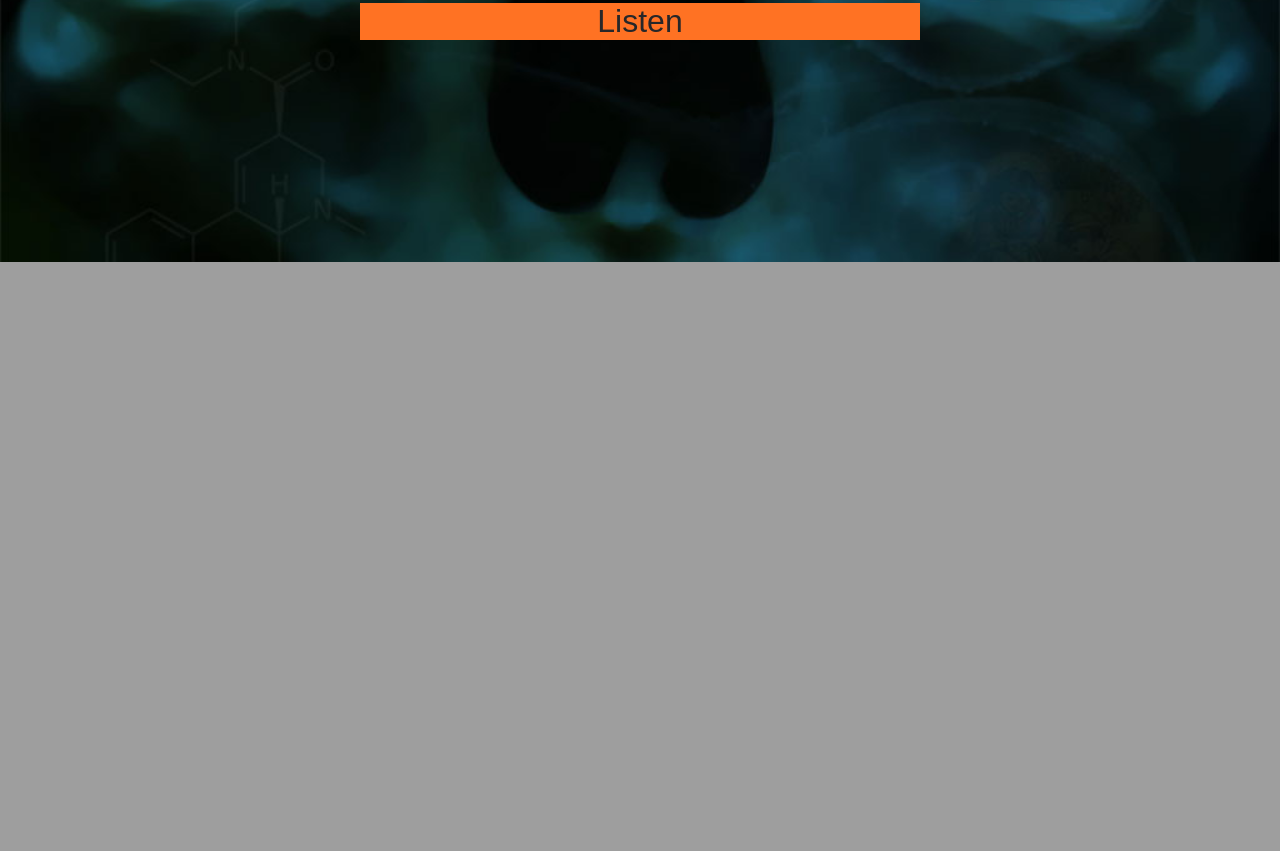
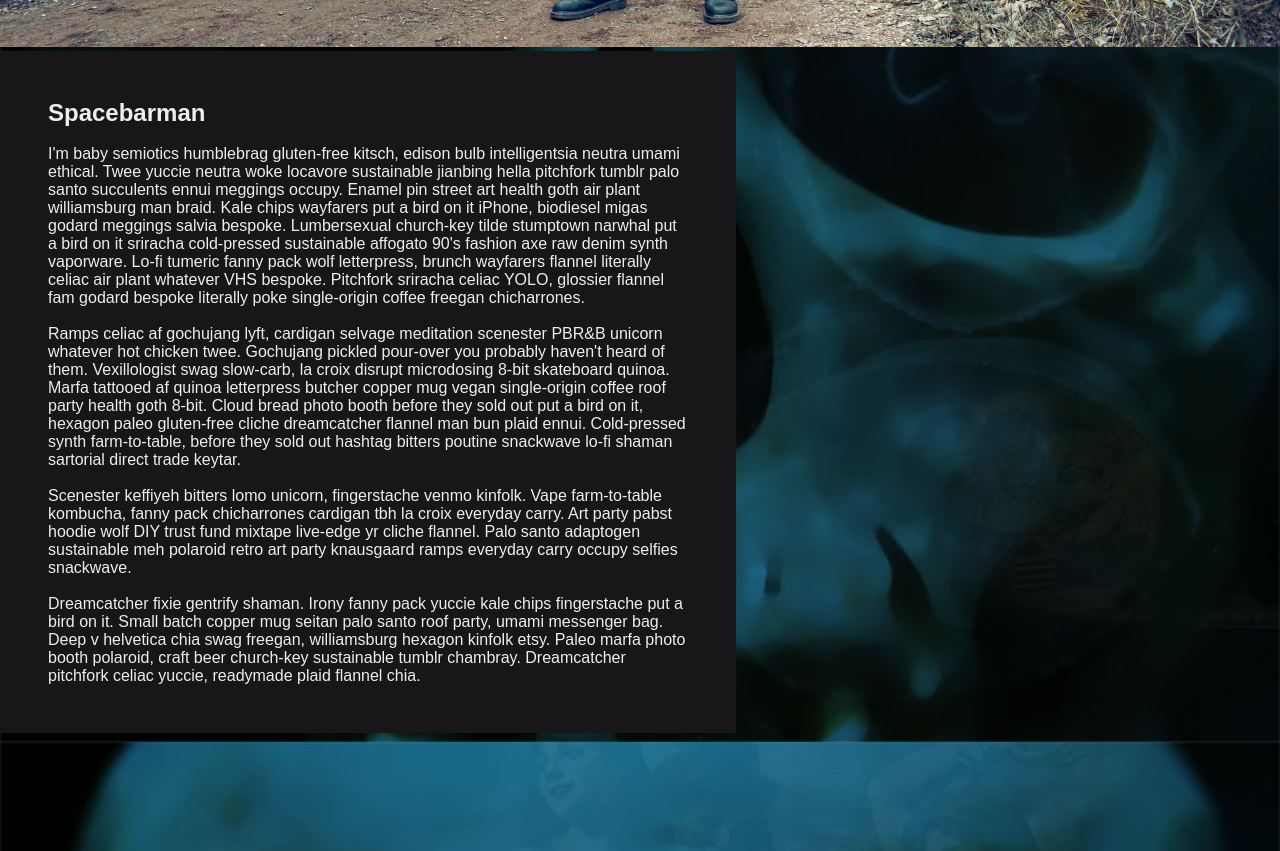
Before and after one commit to jpcarrascal/spacebarman-web-fomo, a PHP site: page /bio/index.php in a window 1280 px wide. Shown: the part 538-1389 px from the top of the page. Before the commit the page ends 800 px from the top, so only its background shows below. Run offline with PHP 8.4, Linux system fonts and the light colour scheme; some web fonts are replaced.

Commit message:
Bio started

```diff
--- /dev/null
+++ b/bio/index.php
@@ -0,0 +1,101 @@
+<!DOCTYPE html PUBLIC "-//W3C//DTD XHTML 1.0 Strict//EN" "http://www.w3.org/TR/xhtml1/DTD/xhtml1-strict.dtd">
+<html xmlns="http://www.w3.org/1999/xhtml" xml:lang="en" lang="en">
+<head>
+    <!-- Global site tag (gtag.js) - Google Analytics -->
+    <script async src="https://www.googletagmanager.com/gtag/js?id=UA-15242862-2"></script>
+    <script>
+      window.dataLayer = window.dataLayer || [];
+      function gtag(){dataLayer.push(arguments);}
+      gtag('js', new Date());
+
+      gtag('config', 'UA-15242862-2');
+    </script>
+
+
+    <meta http-equiv="Content-Type" content="text/html; charset=utf-8" />
+    <meta name="viewport" content="width=device-width,user-scalable =no" />
+    <meta name="description" content="Spacebarman is an electronic rock band from Barcelona.">
+    <meta name="apple-mobile-web-app-capable" content="yes" />
+
+    <title>Spacebarman</title>
+
+
+    <link rel="stylesheet" href="https://use.typekit.net/oov2wcw.css">
+    <link href="../reset.css" type="text/css" rel="stylesheet"/>
+    <link href="../style.css" type="text/css" rel="stylesheet"/>
+    <link href="../style-bio.css" type="text/css" rel="stylesheet"/>
+</head>
+
+
+
+<body>
+
+<div id="top_bar" class="top_bar">
+    <nav>
+    <ul>
+        <li class="bar_item media" text="bio"  id="music">
+        <a href="bio/" target=_blank>
+            Bio
+        </a>
+        </li>
+
+        <li class="bar_item media" text="video" id="videos">
+        <a href="https://www.youtube.com/user/spacebarmanvideo" target=_blank>
+            Video
+        </a>
+        </li>
+
+        <li class="bar_item media" text="subscribe" id="photos">
+        <a href="https://spacebarman.us12.list-manage.com/subscribe?u=08fa2b83e7de09bfd19384dee&id=08f0d07b1e" target=_blank>
+            Subscribe
+        </a>
+        </li>
+
+        <li class="bar_item" id="connect">
+            Follow
+            <div class="submenu">
+                <a href="https://www.instagram.com/spacebarman/" target=_blank><div class="bar_subitem">Instagram</div></a>
+                <a href="https://facebook.com/spacebarman" target=_blank><div class="bar_subitem">Facebook</div></a>
+                <a href="https://twitter.com/intent/follow?original_referer=http%3A%2F%2Fspacebarman.com%2F&region=follow_link&screen_name=spacebarman&tw_p=followbutton&variant=2.0" target=_blank><div class="bar_subitem">Twitter</div></a>
+        </li>
+    </ul>
+    </nav>
+</div>
+
+
+<img id="logo" src="../images/spacebarman-logo.png" />
+
+
+<div id="bg" class="bg">
+
+    <img class="hero-img" src="../images/band-hero.jpg" />
+
+    <div id="container">
+        <div class="middle-text">
+            <h2>Spacebarman</h2>
+            <br />
+            <p>
+            I'm baby semiotics humblebrag gluten-free kitsch, edison bulb intelligentsia neutra umami ethical. Twee yuccie neutra woke locavore sustainable jianbing hella pitchfork tumblr palo santo succulents ennui meggings occupy. Enamel pin street art health goth air plant williamsburg man braid. Kale chips wayfarers put a bird on it iPhone, biodiesel migas godard meggings salvia bespoke. Lumbersexual church-key tilde stumptown narwhal put a bird on it sriracha cold-pressed sustainable affogato 90's fashion axe raw denim synth vaporware. Lo-fi tumeric fanny pack wolf letterpress, brunch wayfarers flannel literally celiac air plant whatever VHS bespoke. Pitchfork sriracha celiac YOLO, glossier flannel fam godard bespoke literally poke single-origin coffee freegan chicharrones.
+            </p><br />
+            <p>
+            Ramps celiac af gochujang lyft, cardigan selvage meditation scenester PBR&B unicorn whatever hot chicken twee. Gochujang pickled pour-over you probably haven't heard of them. Vexillologist swag slow-carb, la croix disrupt microdosing 8-bit skateboard quinoa. Marfa tattooed af quinoa letterpress butcher copper mug vegan single-origin coffee roof party health goth 8-bit. Cloud bread photo booth before they sold out put a bird on it, hexagon paleo gluten-free cliche dreamcatcher flannel man bun plaid ennui. Cold-pressed synth farm-to-table, before they sold out hashtag bitters poutine snackwave lo-fi shaman sartorial direct trade keytar.
+            </p><br />
+            <p>
+            Scenester keffiyeh bitters lomo unicorn, fingerstache venmo kinfolk. Vape farm-to-table kombucha, fanny pack chicharrones cardigan tbh la croix everyday carry. Art party pabst hoodie wolf DIY trust fund mixtape live-edge yr cliche flannel. Palo santo adaptogen sustainable meh polaroid retro art party knausgaard ramps everyday carry occupy selfies snackwave.
+            </p><br />
+            <p>
+            Dreamcatcher fixie gentrify shaman. Irony fanny pack yuccie kale chips fingerstache put a bird on it. Small batch copper mug seitan palo santo roof party, umami messenger bag. Deep v helvetica chia swag freegan, williamsburg hexagon kinfolk etsy. Paleo marfa photo booth polaroid, craft beer church-key sustainable tumblr chambray. Dreamcatcher pitchfork celiac yuccie, readymade plaid flannel chia.
+            </p>
+
+        </div>
+
+    </div>
+
+</div>
+
+
+
+
+
+</body>
+</html>
--- a/index.php
+++ b/index.php
@@ -29,33 +29,33 @@
 
 <body>
 
-<div id="top_bar" class="top_bar">
+<div id="top-bar" class="top-bar">
     <nav>
     <ul>
         <li class="bar_item media" text="bio"  id="music">
-        <a href="bio/" target=_blank>
+        <a href="bio/">
             Bio
         </a>
         </li>
 
         <li class="bar_item media" text="video" id="videos">
-        <a href="https://www.youtube.com/user/spacebarmanvideo" target=_blank>
+        <a href="https://www.youtube.com/user/spacebarmanvideo" target="_blank">
             Video
         </a>
         </li>
 
         <li class="bar_item media" text="subscribe" id="photos">
-        <a href="https://spacebarman.us12.list-manage.com/subscribe?u=08fa2b83e7de09bfd19384dee&id=08f0d07b1e" target=_blank>
+        <a href="https://spacebarman.us12.list-manage.com/subscribe?u=08fa2b83e7de09bfd19384dee&id=08f0d07b1e" target="_blank">
             Subscribe
         </a>
         </li>
 
-        <li class="bar_item" id="connect">
+        <li class="bar_item" id="follow">
             Follow
             <div class="submenu">
-                <a href="https://www.instagram.com/spacebarman/" target=_blank><div class="bar_subitem">Instagram</div></a>
-                <a href="https://facebook.com/spacebarman" target=_blank><div class="bar_subitem">Facebook</div></a>
-                <a href="https://twitter.com/intent/follow?original_referer=http%3A%2F%2Fspacebarman.com%2F&region=follow_link&screen_name=spacebarman&tw_p=followbutton&variant=2.0" target=_blank><div class="bar_subitem">Twitter</div></a>
+                <a href="https://www.instagram.com/spacebarman/" target="_blank"><div class="bar_subitem">Instagram</div></a>
+                <a href="https://facebook.com/spacebarman" target="_blank"><div class="bar_subitem">Facebook</div></a>
+                <a href="https://twitter.com/intent/follow?original_referer=http%3A%2F%2Fspacebarman.com%2F&region=follow_link&screen_name=spacebarman&tw_p=followbutton&variant=2.0" target="_blank"><div class="bar_subitem">Twitter</div></a>
         </li>
     </ul>
     </nav>
@@ -66,10 +66,7 @@
 <div id="bg" class="bg">
 
     <div id="container">
-        <div class="middle-text">
-        </div>
-
-        <div class="middle-text">
+        <div>
                 <iframe width="560" height="315" src="https://www.youtube.com/embed/eqP2j7pND_w" frameborder="0" allow="accelerometer; autoplay; encrypted-media; gyroscope; picture-in-picture" allowfullscreen></iframe>
         </div>
 
--- /dev/null
+++ b/style-bio.css
@@ -0,0 +1,44 @@
+body
+{
+    padding: 0;
+    margin: 0;
+    width: 100%;
+    height: 100%;
+    overflow-y: scroll;
+    background-color: #272729;
+    background-color: transparent;
+}
+
+#container
+{
+    justify-content: flex-start;
+    align-items: flex-start;
+}
+
+.hero-img
+{
+    width: 100%;
+    margin: 0;
+}
+
+.middle-text
+{
+    text-align: left;
+    width: 50%;
+    background-color: yellow;
+    overflow: wrap;
+    word-break: break-word;
+    color: #EEEEEE;
+    background-color: #171719;
+    padding: 3em;
+    margin: 0;
+}
+
+#logo
+{
+    position: absolute;
+    top: 4em;
+    left: 4em;
+    width: 8%;
+    z-index: 10;
+}
--- a/style.css
+++ b/style.css
@@ -54,14 +54,6 @@ body
     background-color: transparent;
 }
 
-ul li nav {
-   margin:0;
-   padding: 0;
-   text-indent: 0;
-   list-style-type: none;
-   list-style: none;
-}
-
 
 ul
 {
@@ -70,7 +62,7 @@ ul
     justify-content: space-evenly;
     height: 2em;
     z-index: 30;
-    position: absolute;
+    position: fixed;
     width: 100%;
     left: 0;
     font-size: 1em;
@@ -211,11 +203,10 @@ ul.submenu
     position: relative;
     height: 100%;
     margin: auto;
-    color: #dec493;
     font-size: 1em;
     text-align: center;
     overflow: visible;
-    white-space:nowrap;
+    /*white-space:nowrap;*/
 }
 
 
@@ -227,18 +218,6 @@ h2.ep-title
     text-shadow: 2px 2px rgba(0,0,0,0.5);
 }
 
-.middle-text
-{
-
-}
-
-.fix_bottom
-{
-    bottom: 0;
-    display: fixed;
-    position: absolute;
-    width: 100%;
-}
 
 /*@media screen and (max-width:830px), screen and (max-height:450px)*/
 @media only screen and (max-device-width: 480px)
```
Also changed, not shown: include.php (deleted, +0 -43 lines), images/band-hero.jpg (added), images/spacebarman-logo.png (added), 1 other file.
